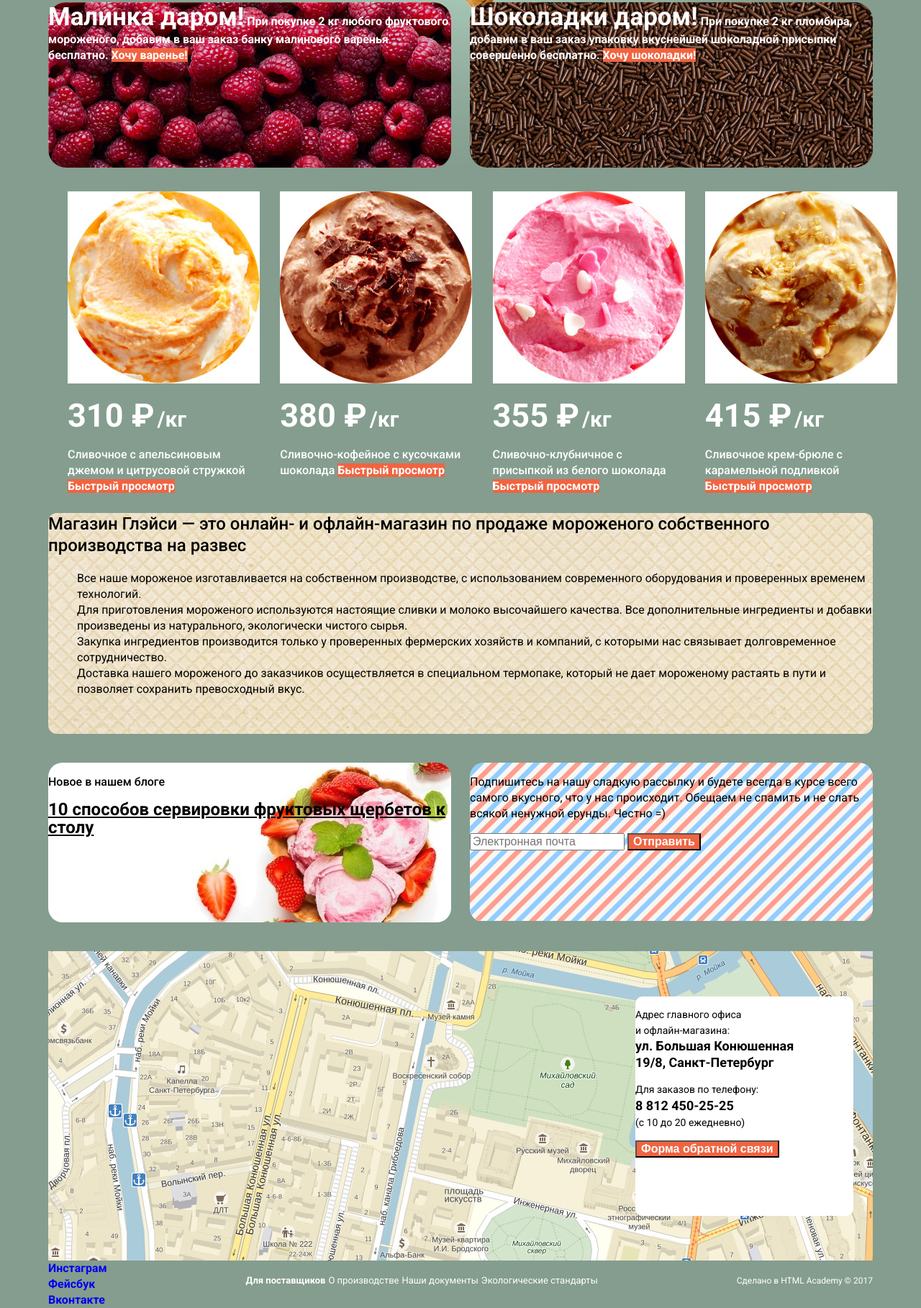
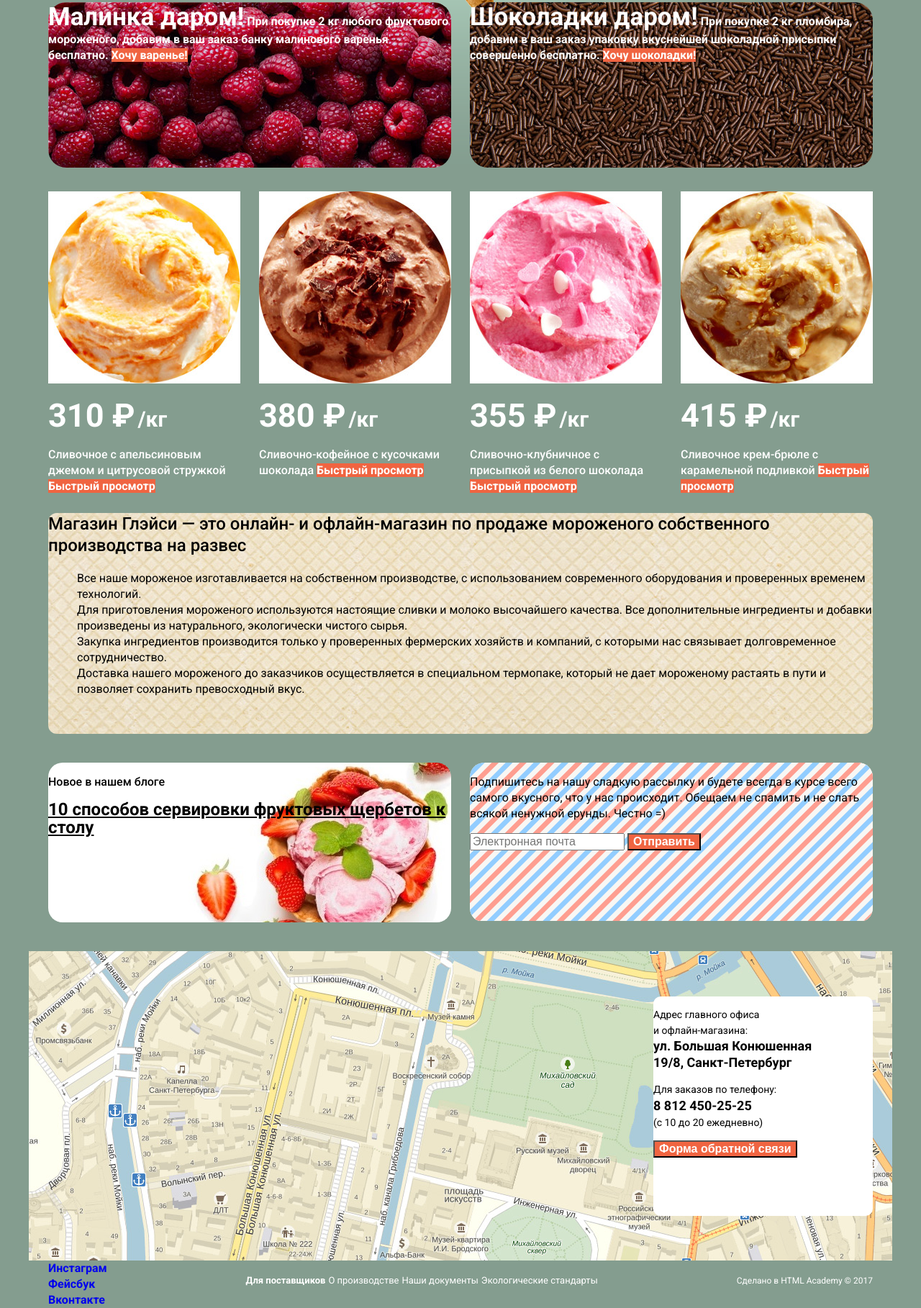
Before and after one commit to Vitalissimo/491381-gllacy, a plain HTML site: page index.html in a window 1280 px wide. Shown: the part 645-2463 px from the top of the page at 72% size. Drawn offline with Linux system fonts and the light colour scheme.

Commit message:
Закончил базовую сетку главной

```diff
--- a/css/style.css
+++ b/css/style.css
@@ -85,6 +85,7 @@ body {
 .slide-button:hover {
   background: linear-gradient(to bottom, #f58669 0%, #ec6f5e 100%);
   box-shadow: 0 2px 2px rgba(172, 16, 0, 1);
+
 }
 
 .slide-button:active {
@@ -252,6 +253,18 @@ a {
   list-style: none;
   font-weight: 500;
   color: #ffffff;
+
+  width: 1200px;
+  padding: 0 14px;
+  margin-top: 33px;
+  margin-left: auto;
+  margin-right: auto;
+  margin-bottom: 0;
+
+  display: flex;
+  flex-direction: row;
+  justify-content: space-between;
+  box-sizing: border-box;
 }
 
 .ice-cream-price-figure {
@@ -310,11 +323,6 @@ a {
   font-weight: normal;
   font-size: 16px;
   line-height: : 22px;
-}
-
-.contact-info {
-    background-color: #ffffff;
-    color: #000000;
 }
 
 .contacts-address,
@@ -484,9 +492,7 @@ input[type="radio"].visually-hidden {
   justify-content: space-between;
 }
 
-
 /*>>>-// Конец Блока Шапки <<<*/
-
 
 /*>>> Блок Слайдер <<<*/
 
@@ -527,27 +533,9 @@ input[type="radio"].visually-hidden {
 .ice-cream-item {
   margin: 0 13px;
   padding: 0;
-    width: 22.2%;
+  flex-basis: 22.2%;
   max-height: 407px;
 }
-
-
-.ice-cream-list {
-    width: 1200px;
-    padding: 0 14px;
-    margin: 0;
-    margin-top: 33px;
-    margin-left: auto;
-    margin-right: auto;
-
-    display: flex;
-    flex-direction: row;
-    flex-wrap: wrap;
-    justify-content: space-between;
-    box-sizing: border-box;
-}
-
-
 
 
 /*>>>-// Конец Блока товаров <<<*/
@@ -620,17 +608,25 @@ input[type="radio"].visually-hidden {
 }
 
 .address-container {
+  max-width: 1200px;
+  margin: 0 auto;
+
 	display: flex;
 	flex-direction: row-reverse;
 	flex-basis: inherit;
 	flex-wrap: wrap;
   height: 100%;
   align-items:center;
+
 }
 
 .contact-info {
-    width: 303px;
+  background-color: #ffffff;
+  color: #000000;
+
+  flex-basis: : 303px;
   min-height: 305px;
+  width: 305px;
   border-radius: 10px;
   margin-right: 27px;
 }
```
Also changed, not shown: catalog.html (+1 -3 lines), index.html (+1 -3 lines). Lines whose indentation alone changed are shown as unchanged.
